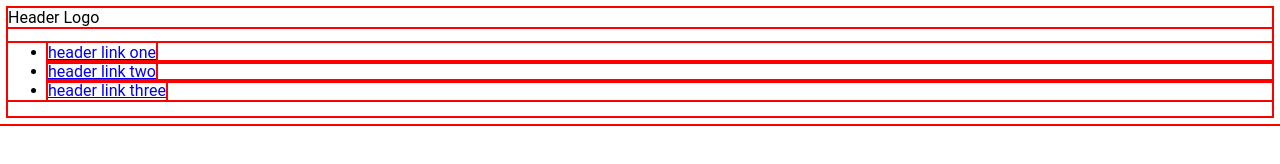
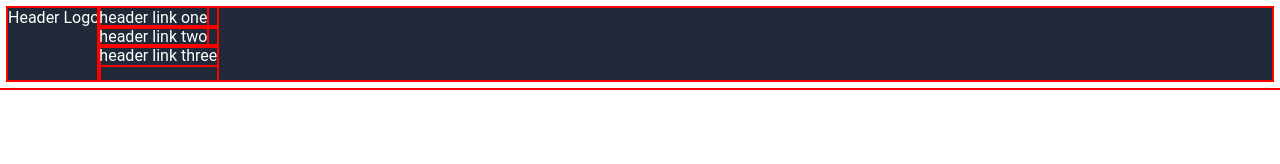
Before and after one commit to BamideleAdewuyi/Landing-Page, a plain HTML site: page index.html in a window 1280 px wide. Drawn offline with Linux system fonts and the light colour scheme.

Commit message:
In style.css. Set header height, background color, text color and display to flex. Set ul style to none and removed margin and padding. Set link text decoration to none and color to white

```diff
--- a/style.css
+++ b/style.css
@@ -7,3 +7,21 @@ body {
     display: flex;
     flex-direction: column;
   }
+
+.header {
+    height: 72px;
+    background: #1f2937;
+    color: white;
+    display: flex;
+}
+
+ul {
+    list-style: none;
+    margin: 0;
+    padding: 0;
+}
+
+a {
+    color: white;
+    text-decoration: none;
+  }
```
